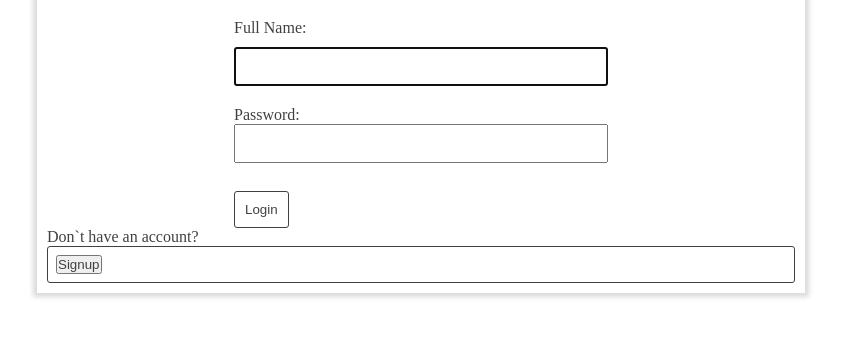
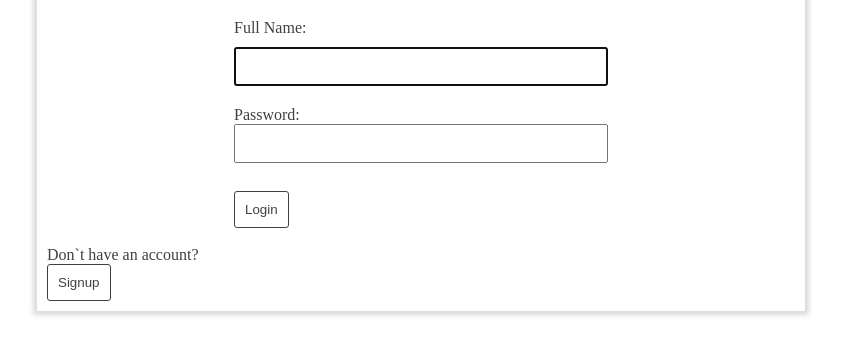
Before and after one commit to SLDem/planekstest, a Django app: page /authentication/login/ in a window 1280 px wide. Shown: the part 101-456 px from the top of the page, without its empty margins (219-1060 px from the left). Run offline with Django 3.2, Linux system fonts and the light colour scheme; parts of the project's set-up code (start-up, migrations or seed data) failed here and were passed over; some libraries are stand-ins or nearby versions.

Commit message:
Modified login and signup

```diff
--- a/templates/planekstest/authentication/login.html
+++ b/templates/planekstest/authentication/login.html
@@ -8,9 +8,10 @@
         <br>
         <button class="main-button" type="submit">Login</button>
     </form>
+    <br>
 
     <p>Don`t have an account?</p>
-    <a class="main-link" href="{% url 'signup' %}"><button>Signup</button></a>
+    <a href="{% url 'signup' %}"><button class="main-button">Signup</button></a>
 </div>
 
 {% endblock %}
--- a/templates/planekstest/authentication/signup.html
+++ b/templates/planekstest/authentication/signup.html
@@ -8,6 +8,8 @@
         <br>
         <button class="main-button" type="submit">Signup</button>
     </form>
+    <br>
+
     <p>Have an account?</p>
     <a href="{% url 'login' %}"><button class="main-button">Login</button></a>
 </div>
```
